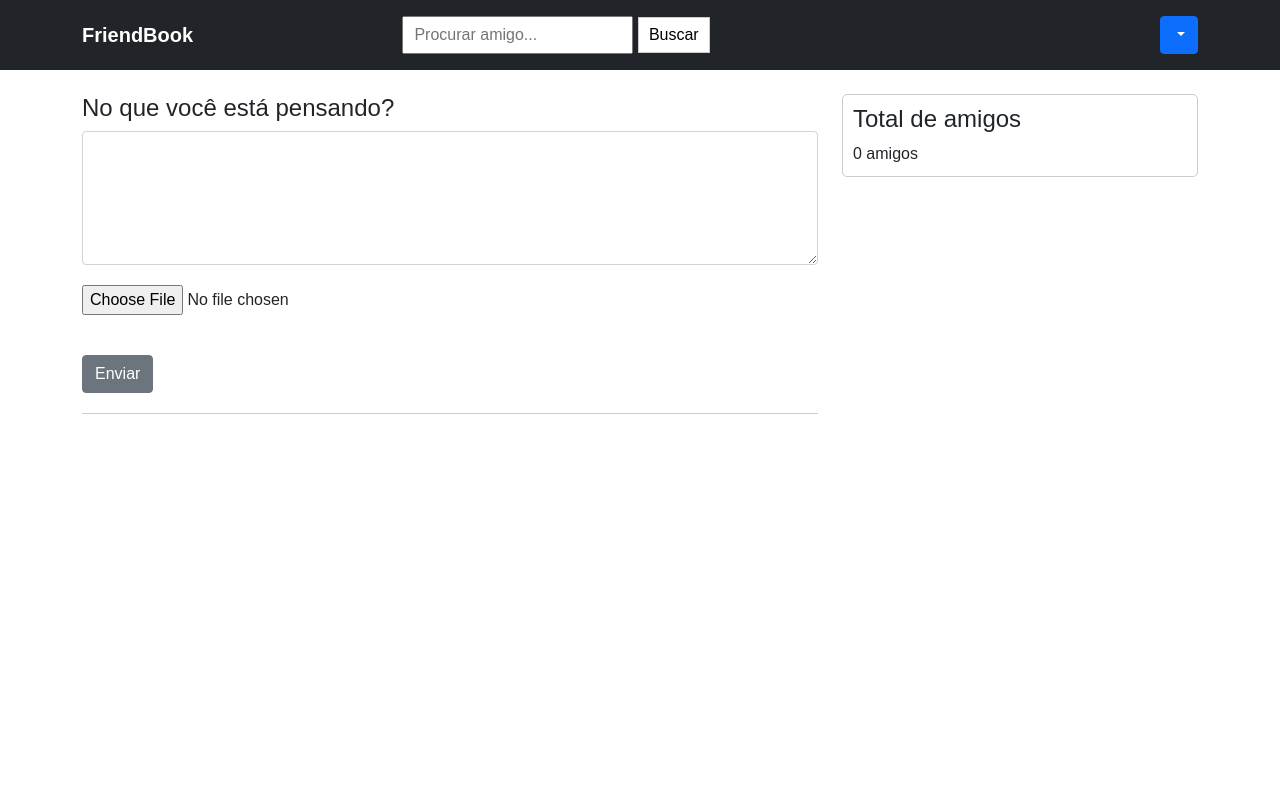
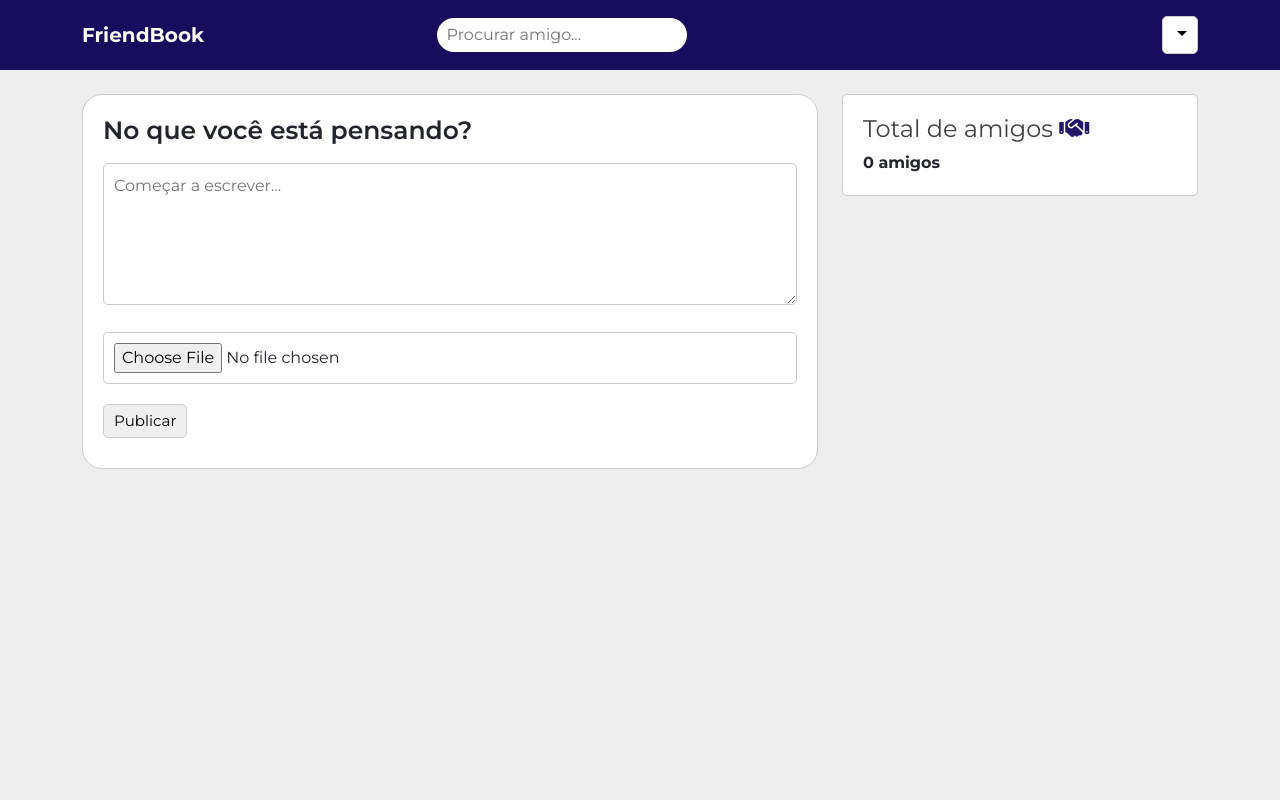
Before and after one commit to jadielsanttos/FriendBook, a PHP site: page /friendbook/ in a window 1280 px wide. Run offline with PHP 8.4, Linux system fonts and the light colour scheme; the visitor is signed in with stand-in values (Sample User, id 1); data that the repository does not hold is empty; some libraries are stand-ins or nearby versions.

Commit message:
Melhorando frontend da home e da busca

```diff
--- a/assets/css/style.css
+++ b/assets/css/style.css
@@ -2,16 +2,19 @@
     margin: 0;
     padding: 0;
     box-sizing: border-box;
-    font-family: Arial, Helvetica, sans-serif;
+    font-family: 'Montserrat', sans-serif;
 }
 
 html, body {
     width: 100%;
     height: 100vh;
+    background-color: #eee;
 }
 
+/*inicio sessão menu*/
+
 section {
-    background-color: #212529;
+    background-color: #170d5c;
 }
 
 section #link-logo {
@@ -20,18 +23,68 @@ section #link-logo {
     font-size: 20px;
     font-weight: bold;
 }
+
+section .btn-group #btn-dropdown {
+    background-color: #fff;
+    border: 1px solid #ccc;
+    padding: 5px 10px;
+    border-radius: 5px;
+    font-size: 17px;
+}
+
 .logo form input {
+    width: 250px;
     outline: 0;
     padding: 5px 10px;
+    border-radius: 50px;
+    border: 0;
 }
+.logo form input:focus {
+    width: 300px;
+    background-color: #eee;
+}
+
 .logo form .btn-busca {
-    border: 1px solid #ccc;
+    border: 0;
     padding: 5px 10px;
     background-color: #fff;
+    border-radius: 5px;
+}
+
+/*inicio sessão busca*/
+
+#item-busca button {
+    color: #211766;
+    background-color: #fff;
+    border: 1px solid #ccc;
+}
+
+#item-busca button:hover {
+    background-color: #211766;
+    color: #fff;
+}
+
+.h2-busca {
+    color: #211766;
+}
+
+/*inicio sessão coluna da direita*/
+
+.widget .h4-amigos {
+    color: rgb(65, 65, 65);
+}
+.widget .h4-amigos i {
+    color: #211766;
+}
+.widget .h4-solicitacoes {
+    color: #041d07;
+}
+.widget .h4-sugestoes {
+    color: #211766;
 }
 
 #widget-single {
-    padding: 20px 10px;
+    padding: 20px 20px;
     border-radius: 5px;
 }
 
@@ -39,31 +92,81 @@ section #link-logo {
     margin-bottom: 20px;
     border: 1px solid #ccc;
     border-radius: 5px;
-    padding: 10px;
+    padding: 20px;
+    background-color: #fff;
 }
+
+.widget .btn-solicitacoes {
+    background-color: #fff;
+    color: #170d5c;
+    border: 1px solid #ccc;
+    padding: 5px 10px;
+    border-radius: 5px;
+}
+
+.widget .btn-solicitacoes:hover {
+    background-color: #170d5c;
+    color: #fff;
+}
+
 
 .sugestao-item, .solicitacao-item {
     height: 40px;
     line-height: 40px;
 }
 
+/*inicio sessão de fazer publicação*/
 
-.post-area input {
-   margin: 20px 0;
+.post-area {
+    border: 1px solid #ccc;
+    border-radius: 20px;
+    padding: 20px;
+    background-color: #fff;
 }
 
-.post-area {
-    border-bottom: 1px solid #ccc;
+.post-area h4 {
+    font-size: 25px;
+    font-weight: 600;
 }
 
-.post-item {
-    border-bottom: 1px solid #ccc;
-    padding: 10px 0;
+.post-area textarea, input[type="file"] {
+    width: 100%;
+    outline: 0;
+    margin: 10px 0;
+    border: 1px solid #ccc;
+    border-radius: 5px;
+    padding: 10px;
 }
 
-.postItem-Texto {
-    background-color: #eee;
-    padding: 10px;
+.post-area .enviar-post {
+   margin: 10px 0;
+   border: 1px solid #ccc;
+   padding: 5px 10px;
+   border-radius: 5px;
+   font-size: 15px;
+   transition: .3s;
+}
+
+.post-area .enviar-post:hover {
+    background-color: #170d5c;
+    color: #fff;
+}
+
+
+
+/*inicio sessão de publicações*/
+
+.post-item {
+    margin: 20px 0;
+    border: 1px solid #ccc;
+    border-radius: 20px;
+    padding: 20px;
+    background-color: #fff;
+}
+
+.postItem-info p {
+    color: #999;
+    font-size: 14px
 }
 
 .postItem-botoes {
@@ -80,6 +183,27 @@ section #link-logo {
 
 .postItem-comentario {
     display: none;
+}
+
+.postItem-comentario input {
+    width: 100%;
+    padding: 10px;
+    border-radius: 5px;
+    outline: 0;
+    border: 1px solid #ccc;
+}
+
+.postItem-comentario button {
+    border: 1px solid #ccc;
+    padding: 5px 10px;
+    border-radius: 5px;
+    font-size: 15px;
+    margin-top: 20px;
+    background-color: #211766;
+    color: #fff;
+}
+.postItem-comentario button:hover {
+    background-color: #170d5c;
 }
 
 .area-comentarios {
--- a/assets/js/script.js
+++ b/assets/js/script.js
@@ -55,6 +55,7 @@ function curtir(obj) {
 function displayComentario(obj) {
     //console.log('ok');
     $(obj).closest('.postItem-botoes').find('.postItem-comentario').show();
+
 }
 
 function comentar(obj) {
--- a/views/home.php
+++ b/views/home.php
@@ -3,9 +3,9 @@
         <div class="post-area">
             <h4>No que você está pensando?</h4>
             <form method="POST" enctype="multipart/form-data">
-                <textarea class="form-control" id="post" name="post" cols="30" rows="5"></textarea>
-                <input type="file" name="foto"><br>
-                <input type="submit" name="enviar" value="Enviar" class="btn btn-secondary">
+                <textarea class="post-text" id="post" name="post" cols="30" rows="5" placeholder="Começar a escrever..."></textarea>
+                <input type="file" name="foto">
+                <input type="submit" name="enviar" value="Publicar" class="enviar-post">
             </form>
         </div>
 
@@ -21,17 +21,17 @@
     </div>
     <div class="col-sm-4">
         <div class="widget">
-           <h4>Total de amigos</h4>
-           <?php echo $total_amigos; ?> amigo<?php echo ($total_amigos == '1'?'':'s'); ?>
+           <h4 class="h4-amigos">Total de amigos <i class="fa-solid fa-handshake"></i></h4>
+           <strong><?php echo $total_amigos; ?> amigo<?php echo ($total_amigos == '1'?'':'s'); ?></strong>
         </div>
 
         <?php if(count($solicitacoes) > 0): ?>
         <div class="widget" id="widget-single">
-           <h4>Solicitações de amizades</h4>
+           <h4 class="h4-solicitacoes">Solicitações de amizades</h4>
            <?php foreach($solicitacoes as $pessoas): ?>
                 <div class="solicitacao-item">
                     <strong><?php echo $pessoas['nome']; ?></strong>
-                    <button class="btn btn-success float-end" onclick="aceitarFriend('<?php echo $pessoas['id']; ?>', this)"><i class="fa-solid fa-check"></i></button>
+                    <button class="btn btn-solicitacoes float-end" onclick="aceitarFriend('<?php echo $pessoas['id']; ?>', this)"><i class="fa-solid fa-check"></i></button>
                 </div>
             <?php endforeach; ?>
         </div>
@@ -40,11 +40,11 @@
 
         <?php if(count($sugestoes) > 0): ?>
         <div class="widget">
-            <h4>Sugestões de amizades</h4>
+            <h4 class="h4-sugestoes">Sugestões de amizades</h4>
             <?php foreach($sugestoes as $pessoas): ?>
                 <div class="sugestao-item">
                     <strong><?php echo $pessoas['nome']; ?></strong>
-                    <button class="btn btn-primary float-end" onclick="addFriend('<?php echo $pessoas['id']; ?>', this)"><i class="fa-solid fa-plus"></i></button>
+                    <button class="btn btn-solicitacoes float-end" onclick="addFriend('<?php echo $pessoas['id']; ?>', this)"><i class="fa-solid fa-user-plus"></i></button>
                 </div>
             <?php endforeach; ?>
         </div>
--- a/views/template.php
+++ b/views/template.php
@@ -5,6 +5,7 @@
 		<meta name="viewport" content="width=device-width, initial-scale=1" />
 		<link href="https://cdn.jsdelivr.net/npm/bootstrap@5.1.3/dist/css/bootstrap.min.css" rel="stylesheet" integrity="sha384-1BmE4kWBq78iYhFldvKuhfTAU6auU8tT94WrHftjDbrCEXSU1oBoqyl2QvZ6jIW3" crossorigin="anonymous">
 		<link rel="stylesheet" href="https://cdnjs.cloudflare.com/ajax/libs/font-awesome/6.0.0/css/all.min.css" integrity="sha512-9usAa10IRO0HhonpyAIVpjrylPvoDwiPUiKdWk5t3PyolY1cOd4DSE0Ga+ri4AuTroPR5aQvXU9xC6qOPnzFeg==" crossorigin="anonymous" referrerpolicy="no-referrer">
+		<link href="https://fonts.googleapis.com/css2?family=Dancing+Script&family=Montserrat:wght@300;400;600;700&family=Poppins:wght@300;500;600;700&display=swap" rel="stylesheet">
     	<link rel="stylesheet" href="<?php echo BASE_URL; ?>assets/css/style.css">
 		<title>Friendbook</title>
 	</head>
@@ -18,15 +19,13 @@
 				<div class="logo">
 					<form action="<?php echo BASE_URL; ?>busca" method="GET">
 						<input type="text" name="q" placeholder="Procurar amigo...">
-						<button type="submit" class="btn-busca">Buscar</button>
 					</form>
 				</div>
 
 
 				<div class="col-md-3 text-end">
-
 					<div class="btn-group">
-						<button type="button" class="btn btn-primary dropdown-toggle" data-bs-toggle="dropdown" aria-expanded="false">
+						<button type="button" id="btn-dropdown" class="dropdown-toggle" data-bs-toggle="dropdown" aria-expanded="false">
 							<?php echo $viewData['usuario_nome']; ?>
 						</button>
 						<ul class="dropdown-menu">
```
Also changed, not shown: controllers/BuscaController.php (added, +24 -0 lines), views/busca.php (added, +8 -0 lines), views/post_item.php (+6 -3 lines).
